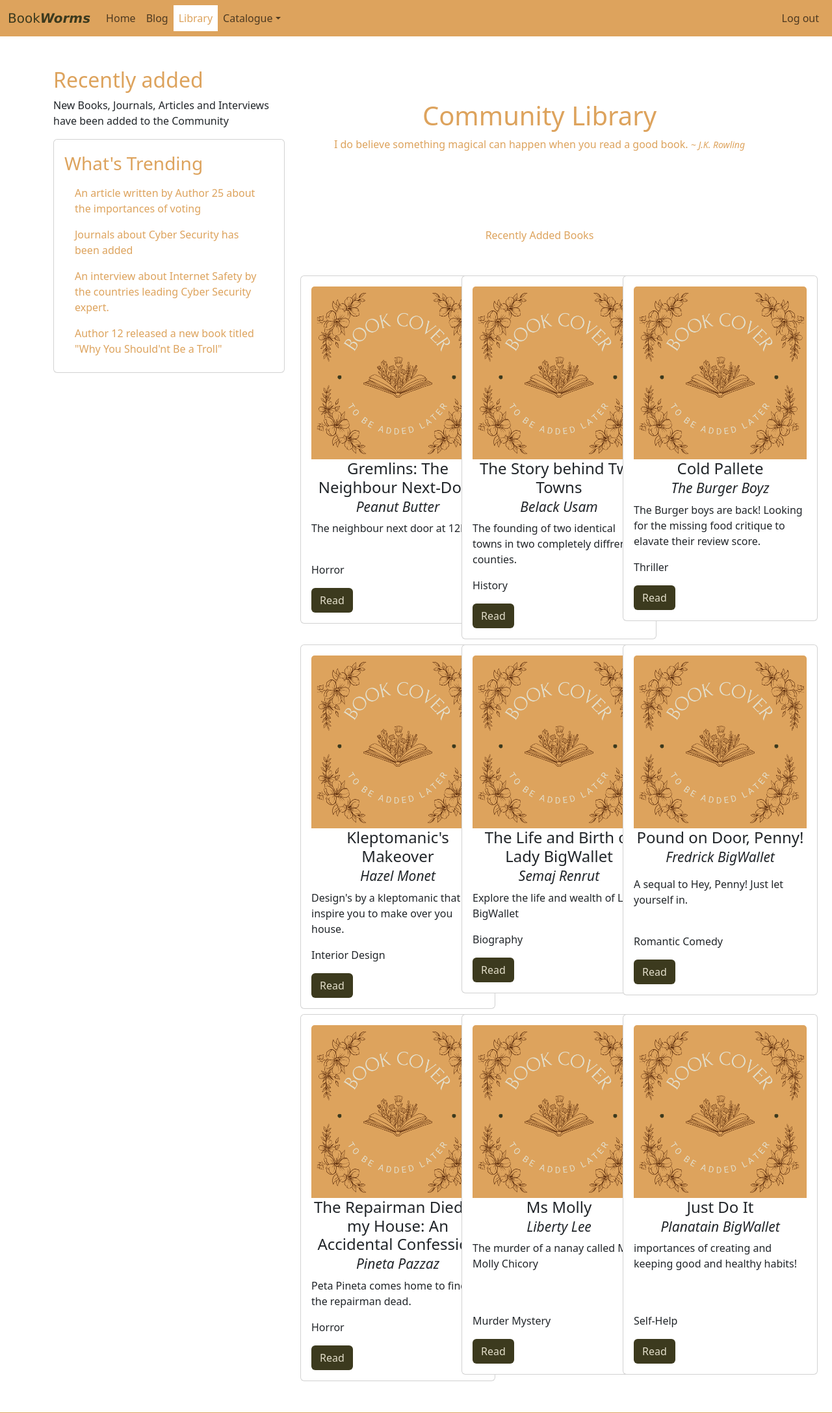
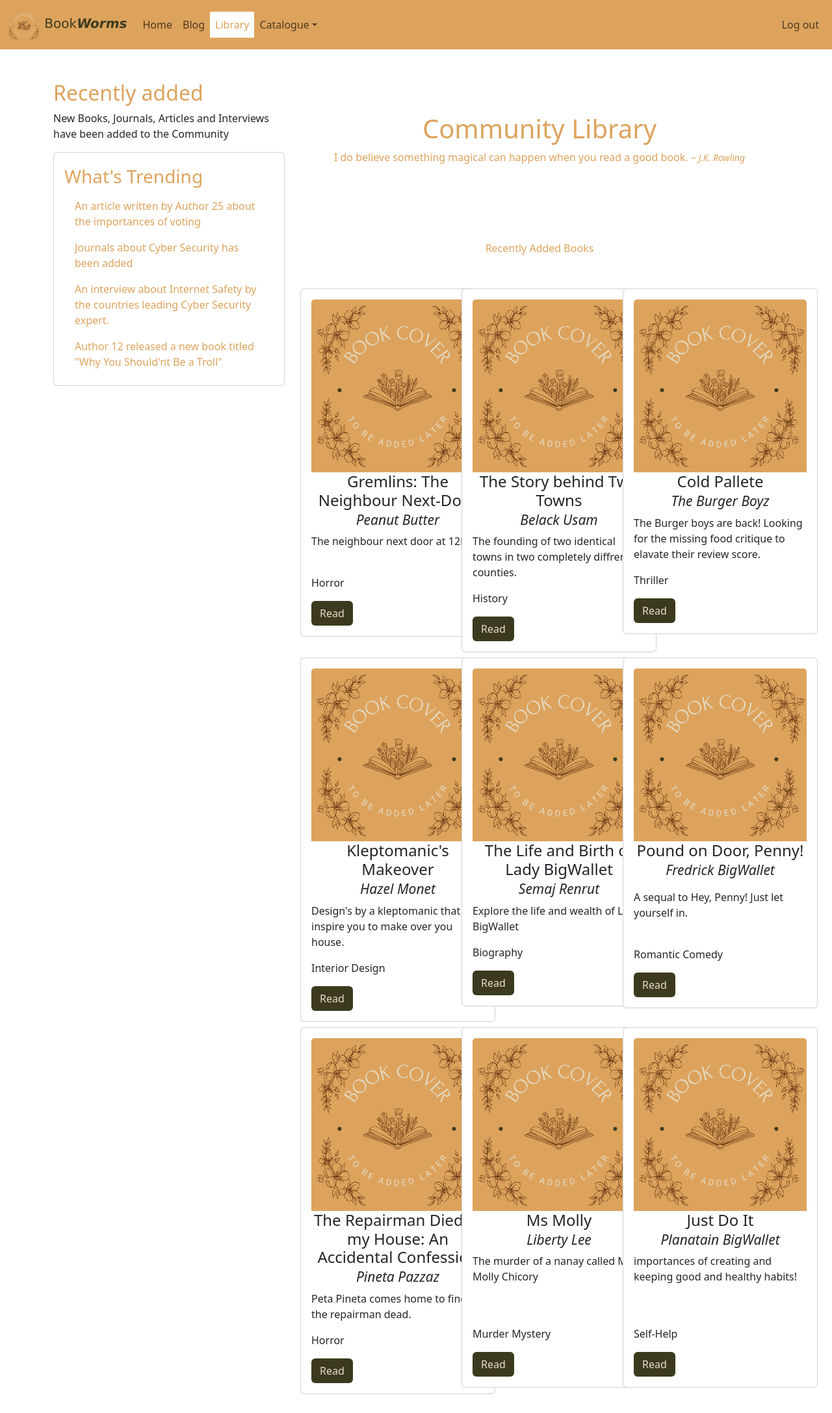
Before and after one commit to sarahmasu/capstone-project-10, a Django app: page /library/library in a window 1280 px wide. Shown: the top 2175 px of the page at 65% size. Run offline with Django 5.2, Linux system fonts and the light colour scheme; the visitor is signed in with stand-in values (Sample User, id 1).

Commit message:
Added and updated files

```diff
--- a/myWebsite/blog/templates/base.html
+++ b/myWebsite/blog/templates/base.html
@@ -29,8 +29,8 @@
             <!--The name of the website-->
 
             <a class="navbar-brand brand-text" href="#" style="color: #3C3A1E;">
-                <!--<img src="{% static 'assets/Bookstore logo.png' %}" alt="" width="50" height="50"
-                    class="d-inline-block align-text-right">-->
+                <img src="{% static 'assets/Bookstore logo.png' %}" alt="" width="50" height="50"
+                    class="d-inline-block align-text-right">
                 Book<b><i>Worms</i></b>
             </a>
 
--- a/myWebsite/home/templates/home.html
+++ b/myWebsite/home/templates/home.html
@@ -28,8 +28,8 @@
             <!--The name of the website-->
 
             <a class="navbar-brand brand-text" href="#" style="color: #3C3A1E;">
-                <!--<img src="{% static 'assets/Bookstore logo.png' %}" alt="" width="50" height="50"
-                    class="d-inline-block align-text-right">-->
+                <img src="{% static 'assets/Bookstore logo.png' %}" alt="" width="50" height="50"
+                    class="d-inline-block align-text-right">
                 Book<b><i>Worms</i></b>
             </a>
 
--- a/myWebsite/library/templates/library.html
+++ b/myWebsite/library/templates/library.html
@@ -24,8 +24,8 @@
             <!--The name of the website-->
 
             <a class="navbar-brand brand-text" href="#" style="color: #3C3A1E;">
-                <!--<img src="{% static 'assets/Bookstore logo.png' %}" alt="" width="50" height="50"
-                    class="d-inline-block align-text-right">-->
+                <img src="{% static 'assets/Bookstore logo.png' %}" alt="" width="50" height="50"
+                    class="d-inline-block align-text-right">
                 Book<b><i>Worms</i></b>
             </a>
 
@@ -142,7 +142,7 @@
 
                         <div class="card" style="width: 300px;">
                             <div class="card-body">
-                                <img class="card-img-top" src="{% static 'assets/no book cover.png' %} "
+                                <img class="card-img-top" src="{% static 'assets/No book cover.png' %} "
                                     alt="Sabriel Book Cover" style="width: 100%;">
                                 <h4 class="card-title" style="text-align: center;">
                                     Gremlins: The Neighbour Next-Door
@@ -166,7 +166,7 @@
                     <div class="col">
                         <div class="card" style="width: 300px;">
                             <div class="card-body">
-                                <img class="card-img-top" src="{% static 'assets/no book cover.png' %} "
+                                <img class="card-img-top" src="{% static 'assets/No book cover.png' %} "
                                     alt="Sabriel Book Cover" style="width: 100%;">
                                 <h4 class="card-title" style="text-align: center;">
                                     The Story behind Two Towns
@@ -188,7 +188,7 @@
                     <div class="col">
                         <div class="card" style="width: 300px;">
                             <div class="card-body">
-                                <img class="card-img-top" src="{% static 'assets/no book cover.png' %} "
+                                <img class="card-img-top" src="{% static 'assets/No book cover.png' %} "
                                     alt="Sabriel Book Cover" style="width: 100%;">
                                 <h4 class="card-title" style="text-align: center;">
                                     Cold Pallete
@@ -210,7 +210,7 @@
                     <div class="col">
                         <div class="card" style="width: 300px;">
                             <div class="card-body">
-                                <img class="card-img-top" src="{% static 'assets/no book cover.png' %} "
+                                <img class="card-img-top" src="{% static 'assets/No book cover.png' %} "
                                     alt="Sabriel Book Cover" style="width: 100%;">
                                 <h4 class="card-title" style="text-align: center;">
                                     Kleptomanic's Makeover
@@ -232,7 +232,7 @@
                     <div class="col">
                         <div class="card" style="width: 300px;">
                             <div class="card-body">
-                                <img class="card-img-top" src="{% static 'assets/no book cover.png' %} "
+                                <img class="card-img-top" src="{% static 'assets/No book cover.png' %} "
                                     alt="Sabriel Book Cover" style="width: 100%;">
                                 <h4 class="card-title" style="text-align: center;">
                                     The Life and Birth of Lady BigWallet
@@ -253,7 +253,7 @@
                     <div class="col">
                         <div class="card" style="width: 300px;">
                             <div class="card-body">
-                                <img class="card-img-top" src="{% static 'assets/no book cover.png' %} "
+                                <img class="card-img-top" src="{% static 'assets/No book cover.png' %} "
                                     alt="Sabriel Book Cover" style="width: 100%;">
                                 <h4 class="card-title" style="text-align: center;">
                                     Pound on Door, Penny!
@@ -275,7 +275,7 @@
                     <div class="col">
                         <div class="card" style="width: 300px;">
                             <div class="card-body">
-                                <img class="card-img-top" src="{% static 'assets/no book cover.png' %} "
+                                <img class="card-img-top" src="{% static 'assets/No book cover.png' %} "
                                     alt="Sabriel Book Cover" style="width: 100%;">
                                 <h4 class="card-title" style="text-align: center;">
                                     The Repairman Died at my House: An Accidental Confession
@@ -296,7 +296,7 @@
                     <div class="col">
                         <div class="card" style="width: 300px;">
                             <div class="card-body">
-                                <img class="card-img-top" src="{% static 'assets/no book cover.png' %} "
+                                <img class="card-img-top" src="{% static 'assets/No book cover.png' %} "
                                     alt="Sabriel Book Cover" style="width: 100%;">
                                 <h4 class="card-title" style="text-align: center;">
                                     Ms Molly
@@ -317,7 +317,7 @@
                     <div class="col">
                         <div class="card" style="width: 300px;">
                             <div class="card-body">
-                                <img class="card-img-top" src="{% static 'assets/no book cover.png' %} "
+                                <img class="card-img-top" src="{% static 'assets/No book cover.png' %} "
                                     alt="Sabriel Book Cover" style="width: 100%;">
                                 <h4 class="card-title" style="text-align: center;">
                                     Just Do It
```
Also changed, not shown: myWebsite/myWebsite/settings.py (+3 -7 lines), myWebsite/blog/static/assets/Bookstore logo.png (added), myWebsite/home/static/assets/Bookstore logo.png (added), myWebsite/library/static/assets/Bookstore logo.png (added), 1 other file.
